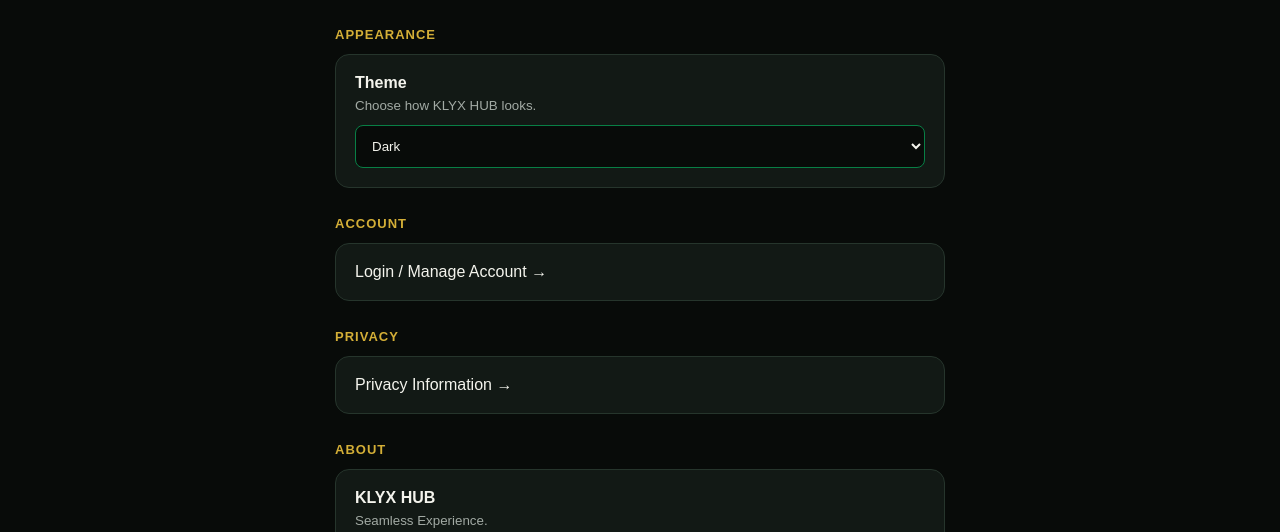
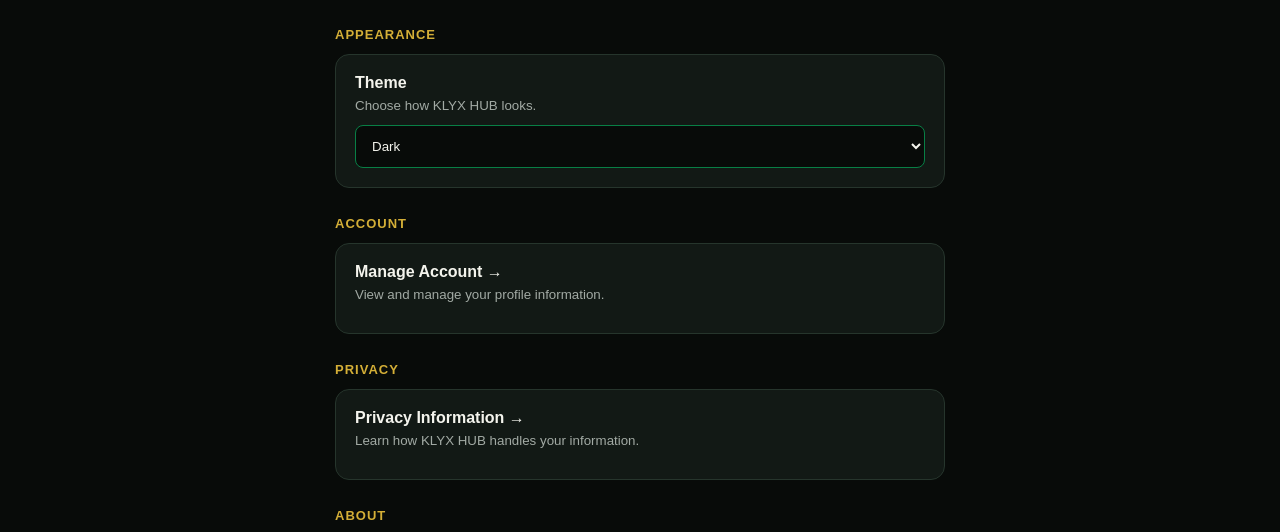
Before and after one commit to kipmoss-spec/GITZHUB, a plain HTML site: page settings.html in a window 1280 px wide. Shown: the part 223-755 px from the top of the page. Drawn offline with Linux system fonts and the light colour scheme.

Commit message:
Update settings navigation and privacy access

```diff
--- a/settings.html
+++ b/settings.html
@@ -93,7 +93,10 @@
 
     .setting:last-child { border-bottom: none; }
 
-    .setting strong { display: block; margin-bottom: 6px; }
+    .setting strong {
+      display: block;
+      margin-bottom: 6px;
+    }
 
     .setting small {
       color: var(--muted);
@@ -113,6 +116,10 @@
     .setting a {
       color: var(--light);
       text-decoration: none;
+    }
+
+    .setting a:hover {
+      color: var(--gold);
     }
 
     footer {
@@ -169,14 +176,20 @@
   <div class="section-title">Account</div>
   <section class="settings-card">
     <div class="setting">
-      <a href="login.html">Login / Manage Account →</a>
+      <a href="my-profile.html">
+        <strong>Manage Account →</strong>
+      </a>
+      <small>View and manage your profile information.</small>
     </div>
   </section>
 
   <div class="section-title">Privacy</div>
   <section class="settings-card">
     <div class="setting">
-      <a href="#privacy">Privacy Information →</a>
+      <a href="privacy.html">
+        <strong>Privacy Information →</strong>
+      </a>
+      <small>Learn how KLYX HUB handles your information.</small>
     </div>
   </section>
 
@@ -220,4 +233,4 @@
 </script>
 
 </body>
-  </html>
+</html>
```
